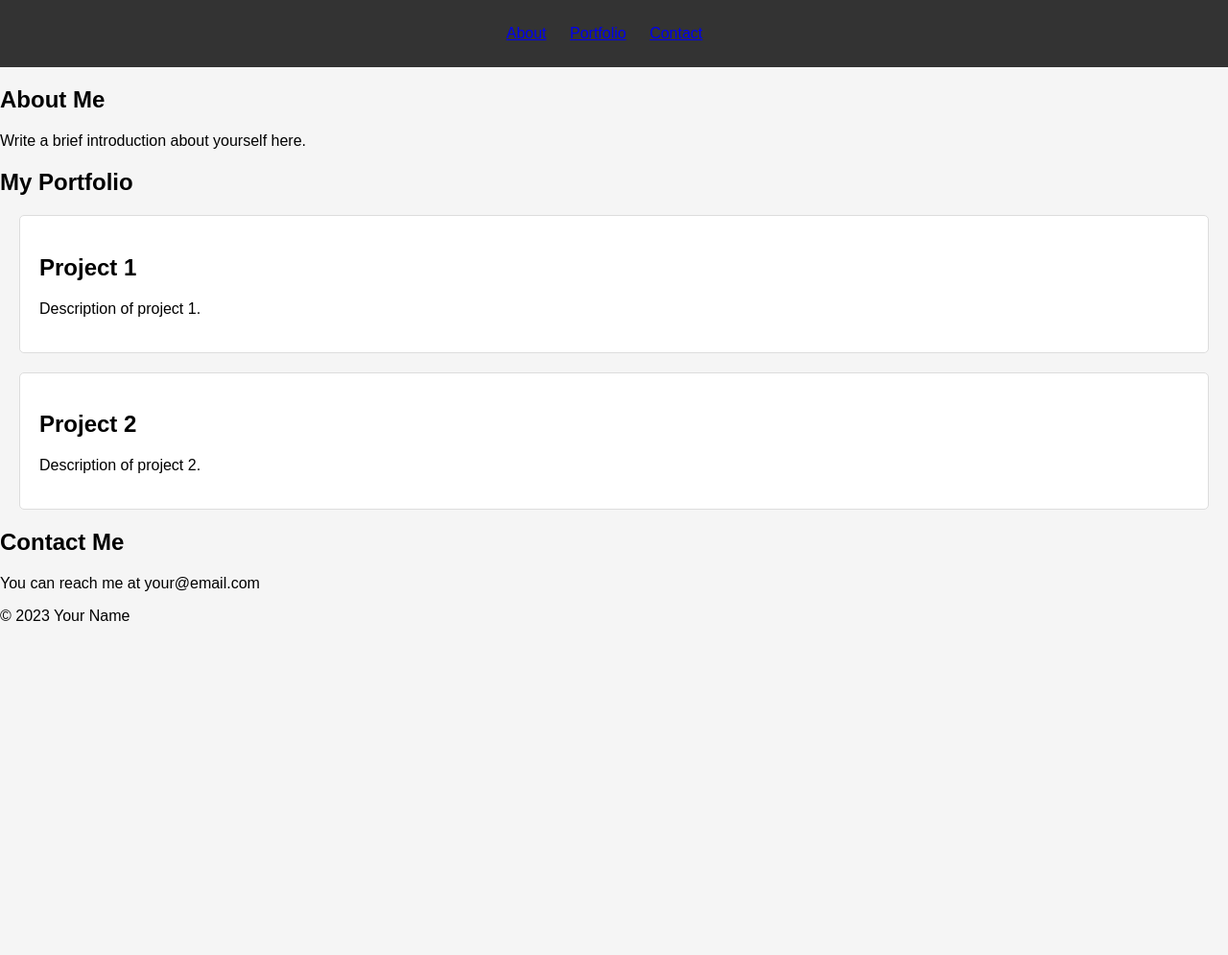
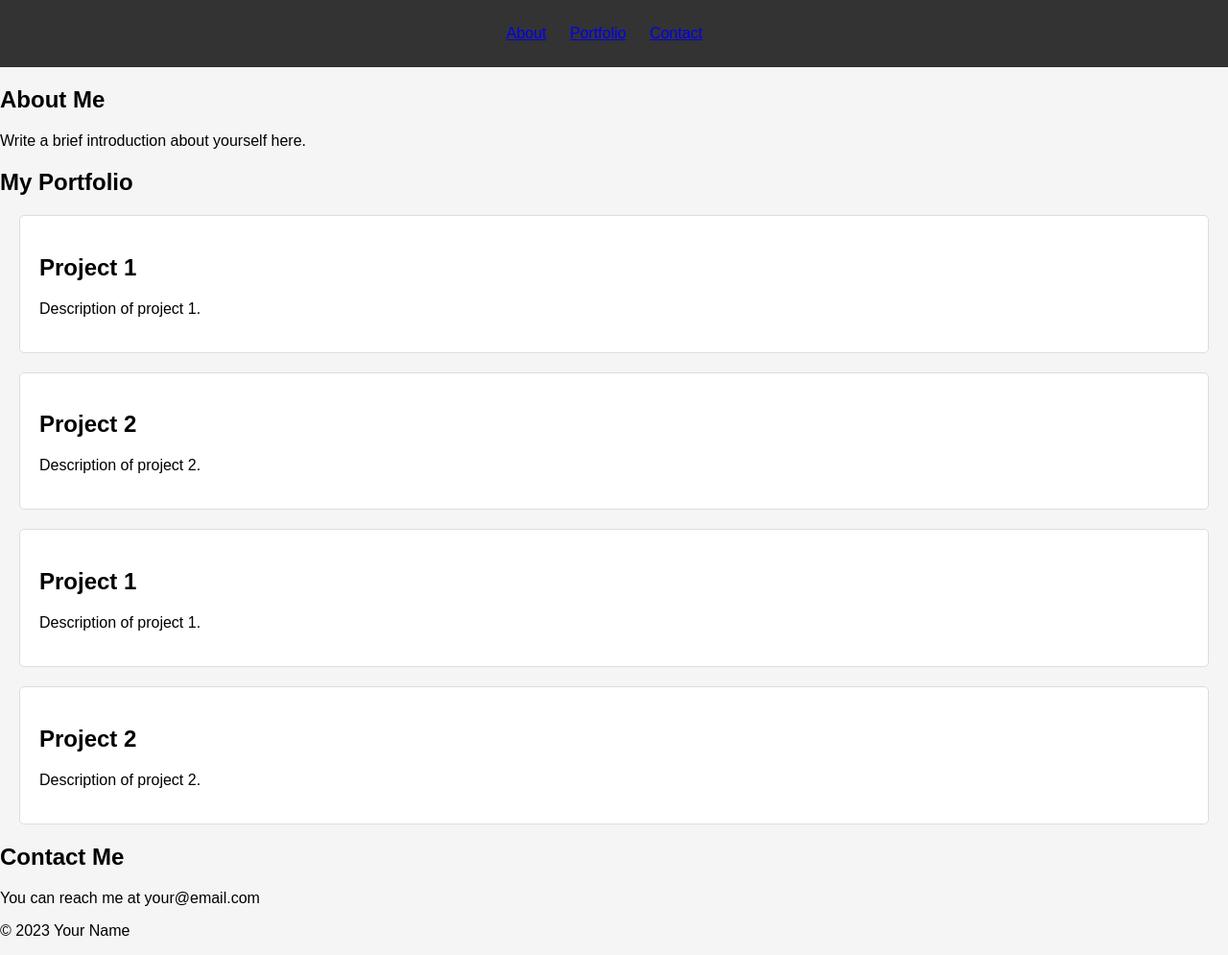
Before and after one commit to saiswaroopkambampati/Portfolio, a plain HTML site: page index.html in a window 1280 px wide. Shown: the whole page at 96% size. Before the commit the page ends 800 px from the top, so only its background shows below. Drawn offline with Linux system fonts and the light colour scheme.

Commit message:
Update index.html

```diff
--- a/index.html
+++ b/index.html
@@ -69,6 +69,14 @@
             <h2>Project 2</h2>
             <p>Description of project 2.</p>
         </div>
+        <div class="project">
+            <h2>Project 1</h2>
+            <p>Description of project 1.</p>
+        </div>
+        <div class="project">
+            <h2>Project 2</h2>
+            <p>Description of project 2.</p>
+        </div>
         <!-- Add more projects as needed -->
     </section>
 
```
